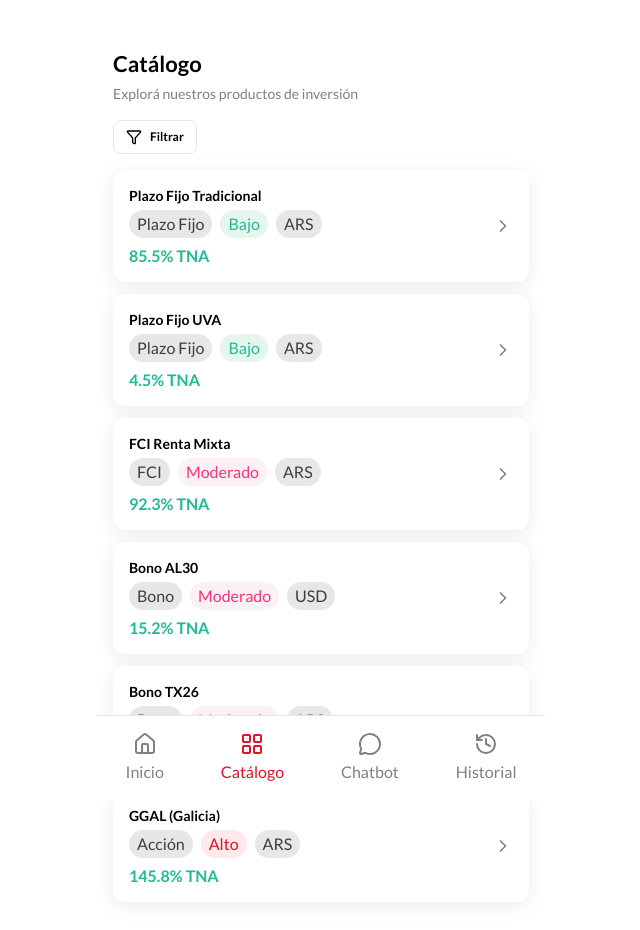
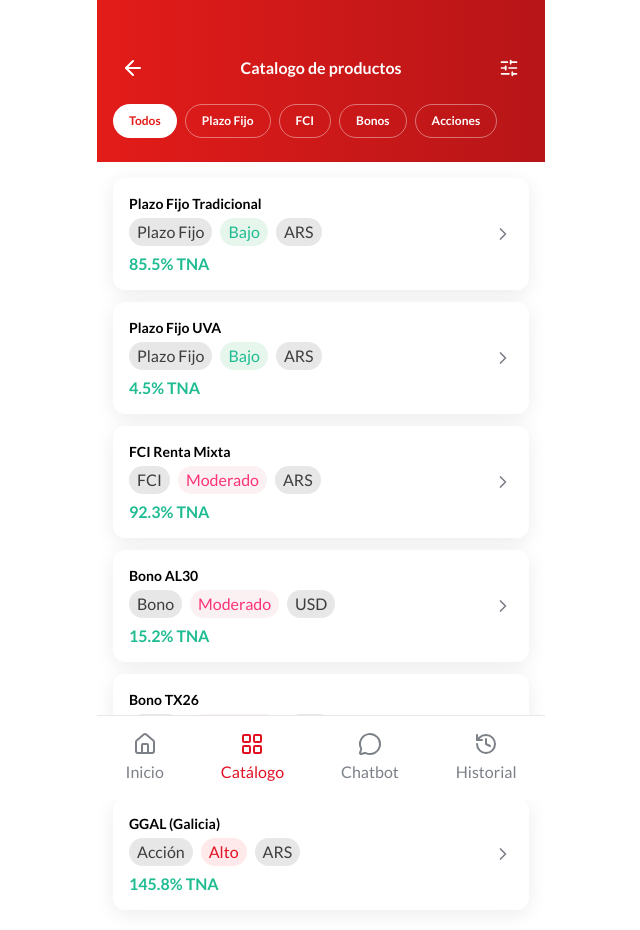
Before and after one commit to RenCostamagna/hackaton-prototype, a Next.js app: page /catalogo in a window 1280 px wide. Shown: the top 930 px of the page, without its empty margins (319-959 px from the left). Built offline with nearby package versions, Linux system fonts and the light colour scheme.

Commit message:
feat: redesign catalog header with integrated filters
Update catalog page to use new header design with filters.

```diff
--- a/app/(main)/catalogo/page.tsx
+++ b/app/(main)/catalogo/page.tsx
@@ -1,12 +1,6 @@
-import { CatalogHeader } from "@/components/features/catalog-header";
 import { CatalogList } from "@/components/features/catalog-list";
 import { mockProducts } from "@/lib/mock-data";
 
 export default function CatalogoPage() {
-  return (
-    <div className="flex flex-col">
-      <CatalogHeader />
-      <CatalogList products={mockProducts} />
-    </div>
-  );
+  return <CatalogList products={mockProducts} />;
 }
--- a/components/features/catalog-header.tsx
+++ b/components/features/catalog-header.tsx
@@ -1,10 +1,69 @@
-export function CatalogHeader() {
+"use client";
+
+import { ArrowLeft, SlidersHorizontal } from "lucide-react";
+import { useRouter } from "next/navigation";
+import type { ProductType } from "@/types";
+
+const PRODUCT_TYPES: { value: ProductType | "todos"; label: string }[] = [
+  { value: "todos", label: "Todos" },
+  { value: "plazo-fijo", label: "Plazo Fijo" },
+  { value: "fci", label: "FCI" },
+  { value: "bono", label: "Bonos" },
+  { value: "accion", label: "Acciones" },
+];
+
+interface CatalogHeaderProps {
+  selectedType: ProductType | "todos";
+  onTypeChange: (type: ProductType | "todos") => void;
+  onOpenFilters: () => void;
+}
+
+export function CatalogHeader({
+  selectedType,
+  onTypeChange,
+  onOpenFilters
+}: CatalogHeaderProps) {
+  const router = useRouter();
+
   return (
-    <header className="px-4 pt-12 pb-4 bg-background">
-      <h1 className="text-h1-bold text-text-primary">Catálogo</h1>
-      <p className="text-b1-regular text-text-muted mt-1">
-        Explorá nuestros productos de inversión
-      </p>
+    <header className="bg-gradient-to-r from-[#E31C19] to-[#B71518] pt-12 pb-4">
+      {/* Top row */}
+      <div className="flex items-center justify-between px-4 mb-4">
+        <button
+          onClick={() => router.back()}
+          className="w-10 h-10 flex items-center justify-center text-white"
+          aria-label="Volver"
+        >
+          <ArrowLeft className="w-6 h-6" />
+        </button>
+
+        <h1 className="text-h3-bold text-white">Catalogo de productos</h1>
+
+        <button
+          onClick={onOpenFilters}
+          className="w-10 h-10 flex items-center justify-center text-white"
+          aria-label="Filtros avanzados"
+        >
+          <SlidersHorizontal className="w-5 h-5" />
+        </button>
+      </div>
+
+      {/* Filter pills row */}
+      <div className="flex gap-2 px-4 overflow-x-auto scrollbar-hide pb-2">
+        {PRODUCT_TYPES.map(({ value, label }) => (
+          <button
+            key={value}
+            onClick={() => onTypeChange(value)}
+            className={`px-4 py-2 rounded-full text-b2-semibold whitespace-nowrap transition-colors ${
+              selectedType === value
+                ? "bg-white text-[#E31C19]"
+                : "bg-transparent text-white border border-white/40"
+            }`}
+          >
+            {label}
+          </button>
+        ))}
+      </div>
     </header>
   );
 }
--- a/components/features/catalog-list.tsx
+++ b/components/features/catalog-list.tsx
@@ -5,13 +5,14 @@ import { Card } from "@/components/ui/card";
 import { Pill } from "@/components/ui/pill";
 import { BottomSheet } from "@/components/ui/bottom-sheet";
 import { Button } from "@/components/ui/button";
+import { CatalogHeader } from "@/components/features/catalog-header";
 import {
   formatPercentage,
   getProductTypeLabel,
   getRiskLabel,
 } from "@/lib/utils";
 import type { Product, ProductType, RiskLevel, Currency } from "@/types";
-import { Filter, ChevronRight, X } from "lucide-react";
+import { ChevronRight, X } from "lucide-react";
 import Link from "next/link";
 
 interface CatalogListProps {
@@ -19,7 +20,7 @@ interface CatalogListProps {
 }
 
 type FilterState = {
-  type: ProductType | null;
+  type: ProductType | "todos";
   risk: RiskLevel | null;
   currency: Currency | null;
 };
@@ -27,53 +28,53 @@ type FilterState = {
 export function CatalogList({ products }: CatalogListProps) {
   const [isFilterOpen, setIsFilterOpen] = useState(false);
   const [filters, setFilters] = useState<FilterState>({
-    type: null,
+    type: "todos",
     risk: null,
     currency: null,
   });
 
   const filteredProducts = useMemo(() => {
     return products.filter((product) => {
-      if (filters.type && product.type !== filters.type) return false;
+      if (filters.type !== "todos" && product.type !== filters.type) return false;
       if (filters.risk && product.risk !== filters.risk) return false;
       if (filters.currency && product.currency !== filters.currency) return false;
       return true;
     });
   }, [products, filters]);
 
-  const activeFiltersCount = Object.values(filters).filter(Boolean).length;
+  const activeFiltersCount =
+    (filters.risk ? 1 : 0) + (filters.currency ? 1 : 0);
 
   const clearFilters = () => {
-    setFilters({ type: null, risk: null, currency: null });
+    setFilters({ type: filters.type, risk: null, currency: null });
   };
 
   return (
-    <div className="px-4 pb-4">
-      {/* Filter button */}
+    <div className="flex flex-col min-h-screen bg-background">
+      {/* Header with type filters */}
+      <CatalogHeader
+        selectedType={filters.type}
+        onTypeChange={(type) => setFilters((prev) => ({ ...prev, type }))}
+        onOpenFilters={() => setIsFilterOpen(true)}
+      />
+
+      {/* Content */}
+      <div className="flex-1 px-4 py-4">
+        {/* Active filters indicator */}
+        {activeFiltersCount > 0 && (
           <div className="flex items-center gap-2 mb-4">
-        <button
-          onClick={() => setIsFilterOpen(true)}
-          className="flex items-center gap-2 px-3 py-2 rounded-lg border border-border bg-surface text-text-primary text-b2-semibold"
-        >
-          <Filter className="w-4 h-4" />
-          Filtrar
-          {activeFiltersCount > 0 && (
-            <span className="w-5 h-5 rounded-full bg-primary text-text-inverse text-b4-medium flex items-center justify-center">
-              {activeFiltersCount}
+            <span className="text-b2-regular text-text-muted">
+              {activeFiltersCount} filtro{activeFiltersCount > 1 ? "s" : ""} activo{activeFiltersCount > 1 ? "s" : ""}
             </span>
-          )}
-        </button>
-
-        {activeFiltersCount > 0 && (
             <button
               onClick={clearFilters}
-            className="flex items-center gap-1 px-3 py-2 text-b2-regular text-text-muted"
+              className="flex items-center gap-1 text-b2-semibold text-primary"
             >
               <X className="w-4 h-4" />
               Limpiar
             </button>
+          </div>
         )}
-      </div>
 
         {/* Product list */}
         {filteredProducts.length === 0 ? (
@@ -95,36 +96,15 @@ export function CatalogList({ products }: CatalogListProps) {
             ))}
           </div>
         )}
+      </div>
 
-      {/* Filter bottom sheet */}
+      {/* Filter bottom sheet for risk and currency */}
       <BottomSheet
         isOpen={isFilterOpen}
         onClose={() => setIsFilterOpen(false)}
-        title="Filtros"
+        title="Filtros avanzados"
       >
         <div className="flex flex-col gap-6">
-          {/* Type filter */}
-          <div>
-            <h3 className="text-b1-bold text-text-primary mb-3">Tipo</h3>
-            <div className="flex flex-wrap gap-2">
-              {(["plazo-fijo", "fci", "bono", "accion"] as ProductType[]).map(
-                (type) => (
-                  <FilterChip
-                    key={type}
-                    label={getProductTypeLabel(type)}
-                    isActive={filters.type === type}
-                    onClick={() =>
-                      setFilters((prev) => ({
-                        ...prev,
-                        type: prev.type === type ? null : type,
-                      }))
-                    }
-                  />
-                )
-              )}
-            </div>
-          </div>
-
           {/* Risk filter */}
           <div>
             <h3 className="text-b1-bold text-text-primary mb-3">Riesgo</h3>
```
Lines whose indentation alone changed are shown as unchanged.
